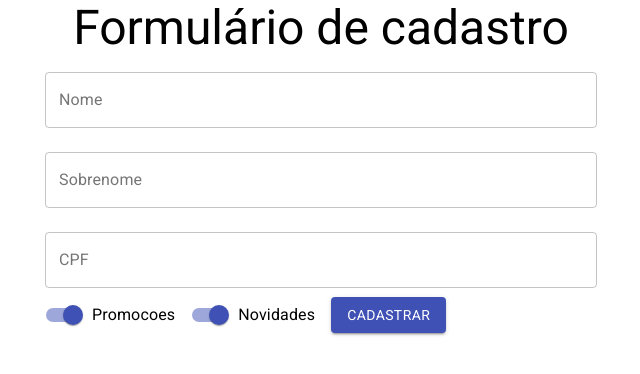
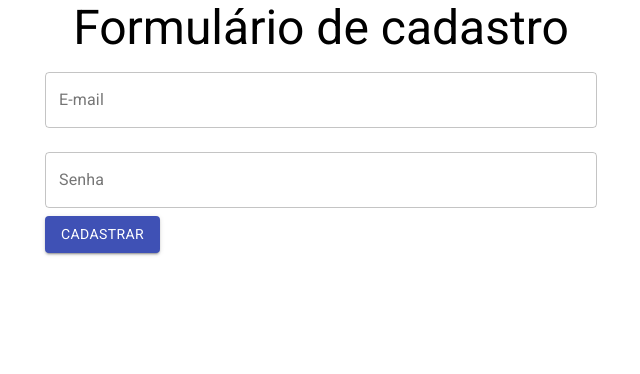
Before and after one commit to gabrielkrneiro/form-project-react, a React (Create React App) app: page / in a window 1280 px wide. Shown: the top 374 px of the page, without its empty margins (319-959 px from the left). Built offline with nearby package versions, Linux system fonts and the light colour scheme.

Commit message:
Working in multi form

```diff
--- a/src/App.jsx
+++ b/src/App.jsx
@@ -14,7 +14,6 @@ function App() {
       <FormularioCadastro
         envioFormulario={aoEnviarForm}
         validarCPF={validarCPF}
-        validarNome={validarNome}
       />
     </Container>
   );
@@ -22,13 +21,6 @@ function App() {
 
 function aoEnviarForm(dados) {
   console.log(dados);
-}
-
-function validarNome(nome) {
-  if (nome.length < 3) {
-    return { valido: false, texto: "Nome deve ter no mínimo 3 dígitos" };
-  }
-  return { valido: true, texto: "" };
 }
 
 function validarCPF(cpf) {
--- /dev/null
+++ b/src/components/FormularioCadastro/DadosEntrega.jsx
@@ -0,0 +1,53 @@
+import { Button, TextField } from "@material-ui/core";
+import React from "react";
+
+const DadosEntrega = () => (
+  <form action="">
+    <TextField
+      id="cep"
+      label="CEP"
+      type="number"
+      variant="outlined"
+      margin="normal"
+    />
+
+    <TextField
+      id="endereco"
+      label="Endereco"
+      type="text"
+      variant="outlined"
+      margin="normal"
+      fullWidth
+    />
+
+    <TextField
+      id="numero"
+      label="Numero"
+      type="number"
+      variant="outlined"
+      margin="normal"
+    />
+
+    <TextField
+      id="estado"
+      label="Estado"
+      type="text"
+      variant="outlined"
+      margin="normal"
+    />
+
+    <TextField
+      id="cidade"
+      label="Cidade"
+      type="text"
+      variant="outlined"
+      margin="normal"
+    />
+
+    <Button type="submit" variant="contained" color="primary" fullWidth>
+      Finalizar cadastro
+    </Button>
+  </form>
+);
+
+export default DadosEntrega;
--- /dev/null
+++ b/src/components/FormularioCadastro/DadosPessoais.jsx
@@ -0,0 +1,88 @@
+import React, { useState } from "react";
+import { TextField, Button, Switch, FormControlLabel } from "@material-ui/core";
+
+// FormularioCadastro(props)
+export default function DadosPessoais({ envioFormulario, validarCPF }) {
+  const [nome, setNome] = useState("");
+  const [sobreNome, setSobreNome] = useState("");
+  const [cpf, setCpf] = useState("");
+  const [promocoes, setPromocoes] = useState(true);
+  const [novidades, setNovidades] = useState(true);
+
+  const [erros, setErros] = useState({
+    cpf: { valido: true, text: "" },
+  });
+
+  return (
+    <form
+      action=""
+      onSubmit={(event) => {
+        event.preventDefault();
+        envioFormulario({ nome, sobreNome, cpf, promocoes, novidades });
+      }}
+    >
+      <TextField
+        value={nome}
+        id="nome"
+        label="Nome"
+        variant="outlined"
+        fullWidth
+        margin="normal"
+        onChange={(event) => setNome(event.target.value)}
+      />
+
+      <TextField
+        value={sobreNome}
+        onChange={(event) => setSobreNome(event.target.value)}
+        id="sobrenome"
+        label="Sobrenome"
+        variant="outlined"
+        fullWidth
+        margin="normal"
+      />
+
+      <TextField
+        value={cpf}
+        error={!erros.cpf.valido}
+        helperText={erros.cpf.texto}
+        id="cpf"
+        label="CPF"
+        variant="outlined"
+        fullWidth
+        margin="normal"
+        onChange={(event) => setCpf(event.target.value)}
+        onBlur={() => {
+          setErros({ ...erros, cpf: validarCPF(cpf) });
+        }}
+      />
+
+      <FormControlLabel
+        label="Promocoes"
+        control={
+          <Switch
+            name="promocoes"
+            checked={promocoes}
+            color="primary"
+            onChange={(event) => setPromocoes(event.target.checked)}
+          />
+        }
+      />
+
+      <FormControlLabel
+        label="Novidades"
+        control={
+          <Switch
+            name="novidades"
+            checked={novidades}
+            color="primary"
+            onChange={(event) => setNovidades(event.target.checked)}
+          />
+        }
+      />
+
+      <Button variant="contained" color="primary" type="submit">
+        Cadastrar
+      </Button>
+    </form>
+  );
+}
--- /dev/null
+++ b/src/components/FormularioCadastro/DadosUsuarios.jsx
@@ -0,0 +1,28 @@
+import { Button, TextField } from "@material-ui/core";
+import React from "react";
+
+export default function DadosUsuario() {
+  return (
+    <form action="">
+      <TextField
+        id="email"
+        label="E-mail"
+        type="email"
+        variant="outlined"
+        margin="normal"
+        fullWidth
+      />
+      <TextField
+        id="senha"
+        label="Senha"
+        type="password"
+        variant="outlined"
+        margin="normal"
+        fullWidth
+      />
+      <Button type="submit" variant="contained" color="primary">
+        Cadastrar
+      </Button>
+    </form>
+  );
+}
--- a/src/components/FormularioCadastro/FormularioCadastro.jsx
+++ b/src/components/FormularioCadastro/FormularioCadastro.jsx
@@ -1,101 +1,30 @@
+import { Typography } from "@material-ui/core";
 import React, { useState } from "react";
-import { TextField, Button, Switch, FormControlLabel } from "@material-ui/core";
+import DadosEntrega from "./DadosEntrega";
+import DadosPessoais from "./DadosPessoais";
+import DadosUsuario from "./DadosUsuarios";
 
 // FormularioCadastro(props)
-export default function FormularioCadastro({
-  envioFormulario,
-  validarCPF,
-  validarNome,
-}) {
-  const [nome, setNome] = useState("");
-  const [sobreNome, setSobreNome] = useState("");
-  const [cpf, setCpf] = useState("");
-  const [promocoes, setPromocoes] = useState(true);
-  const [novidades, setNovidades] = useState(true);
+export default function FormularioCadastro({ envioFormulario, validarCPF }) {
+  const [etapaAtual, setEtapaAtual] = useState(0);
 
-  const [erros, setErros] = useState(
-    {
-      nome: { valido: true, text: "" },
-      cpf: { valido: true, text: "" },
-    },
-    {}
-  );
+  function formularioAtual(etapaAtual) {
+    switch (etapaAtual) {
+      case 0:
+        return <DadosUsuario />;
+      case 1:
+        return (
+          <DadosPessoais
+            envioFormulario={envioFormulario}
+            validarCPF={validarCPF}
+          />
+        );
+      case 2:
+        return <DadosEntrega />;
+      default:
+        return <Typography>Erro</Typography>;
+    }
+  }
 
-  return (
-    <form
-      action=""
-      onSubmit={(event) => {
-        event.preventDefault();
-        envioFormulario({ nome, sobreNome, cpf, promocoes, novidades });
-      }}
-    >
-      <TextField
-        value={nome}
-        error={!erros.nome.valido}
-        helperText={erros.nome.texto}
-        id="nome"
-        label="Nome"
-        variant="outlined"
-        fullWidth
-        margin="normal"
-        onChange={(event) => setNome(event.target.value)}
-        onBlur={() => {
-          setErros({ ...erros, nome: validarNome(nome) });
-        }}
-      />
-
-      <TextField
-        value={sobreNome}
-        onChange={(event) => setSobreNome(event.target.value)}
-        id="sobrenome"
-        label="Sobrenome"
-        variant="outlined"
-        fullWidth
-        margin="normal"
-      />
-
-      <TextField
-        value={cpf}
-        error={!erros.cpf.valido}
-        helperText={erros.cpf.texto}
-        id="cpf"
-        label="CPF"
-        variant="outlined"
-        fullWidth
-        margin="normal"
-        onChange={(event) => setCpf(event.target.value)}
-        onBlur={() => {
-          setErros({ ...erros, cpf: validarCPF(cpf) });
-        }}
-      />
-
-      <FormControlLabel
-        label="Promocoes"
-        control={
-          <Switch
-            name="promocoes"
-            checked={promocoes}
-            color="primary"
-            onChange={(event) => setPromocoes(event.target.checked)}
-          />
-        }
-      />
-
-      <FormControlLabel
-        label="Novidades"
-        control={
-          <Switch
-            name="novidades"
-            checked={novidades}
-            color="primary"
-            onChange={(event) => setNovidades(event.target.checked)}
-          />
-        }
-      />
-
-      <Button variant="contained" color="primary" type="submit">
-        Cadastrar
-      </Button>
-    </form>
-  );
+  return <>{formularioAtual(etapaAtual)}</>;
 }
```
